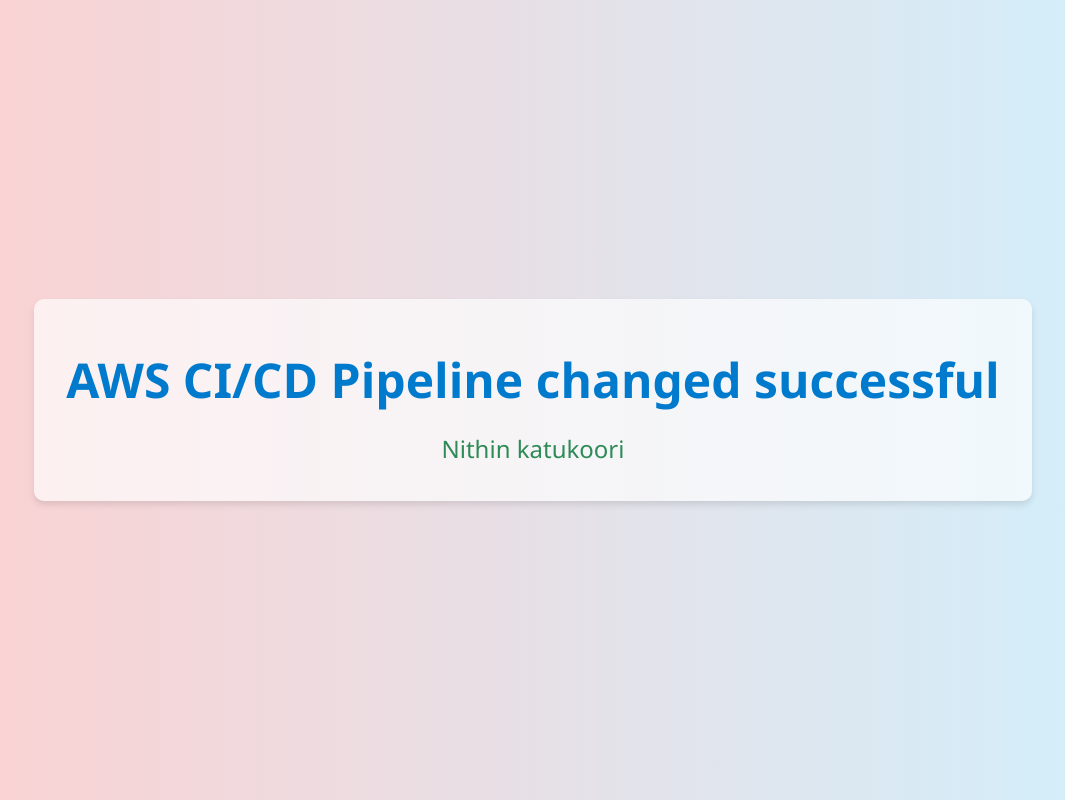
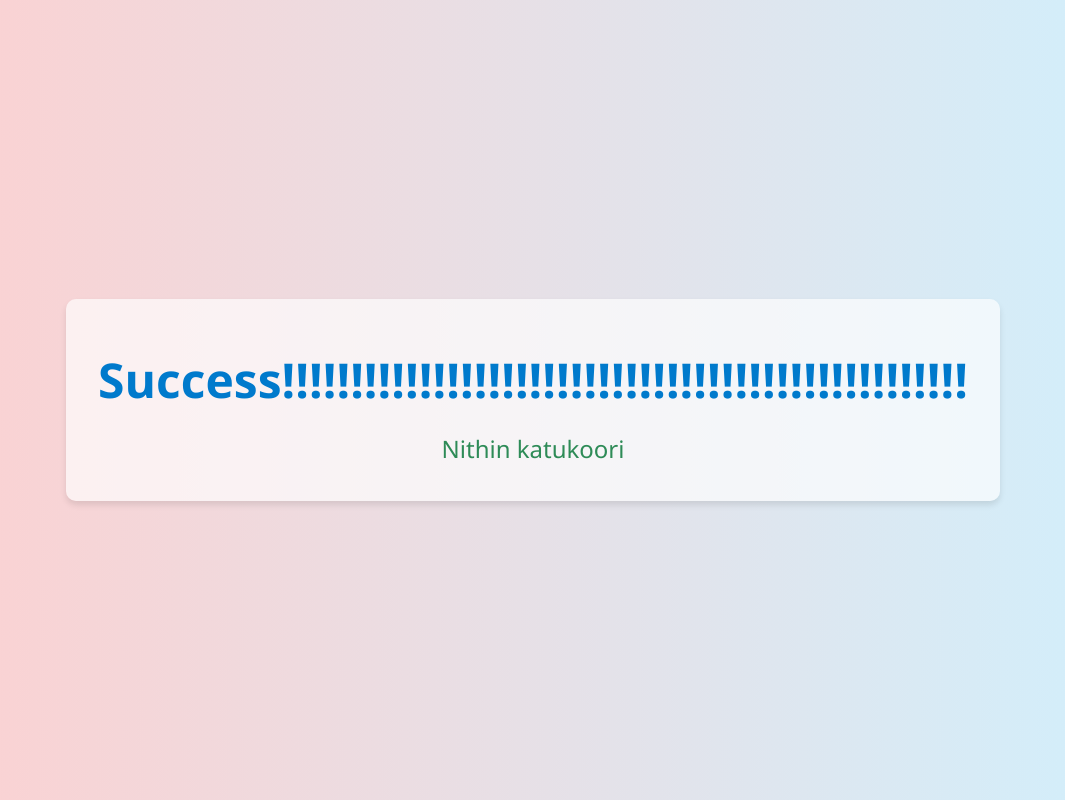
Before and after one commit to nithinkatukoori/AWS_Code_Pipeline, a plain HTML site: page index.html in a window 1280 px wide. Shown: the whole page, without its empty margins (107-1172 px from the left). Drawn offline with Linux system fonts and the light colour scheme.

Commit message:
Update index.html

```diff
--- a/index.html
+++ b/index.html
@@ -40,7 +40,7 @@
 </head>
 <body>
   <div class="highlight">
-    <h1>AWS CI/CD Pipeline changed successful</h1>
+    <h1>Success!!!!!!!!!!!!!!!!!!!!!!!!!!!!!!!!!!!!!!!!!!!!!!!!!!</h1>
     <h2>Nithin katukoori  </h2>
   </div>
 </body>
```
